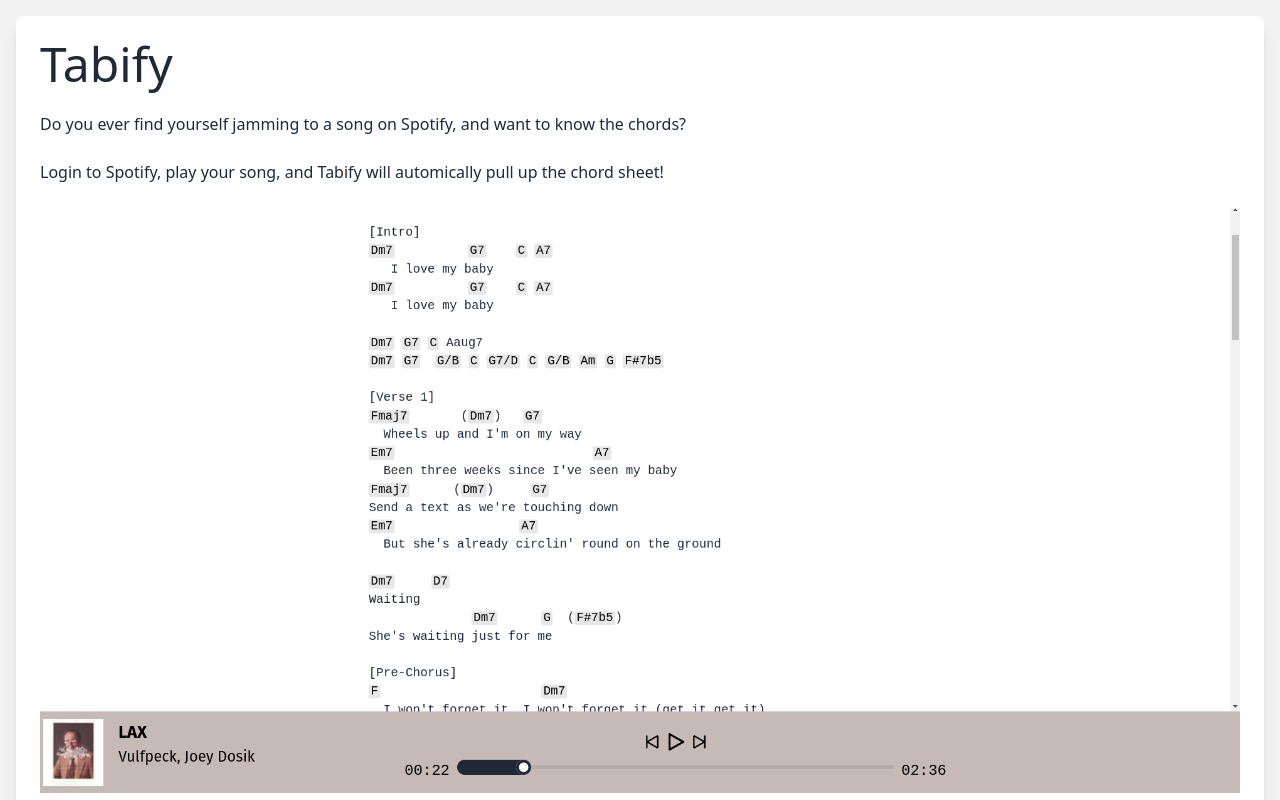
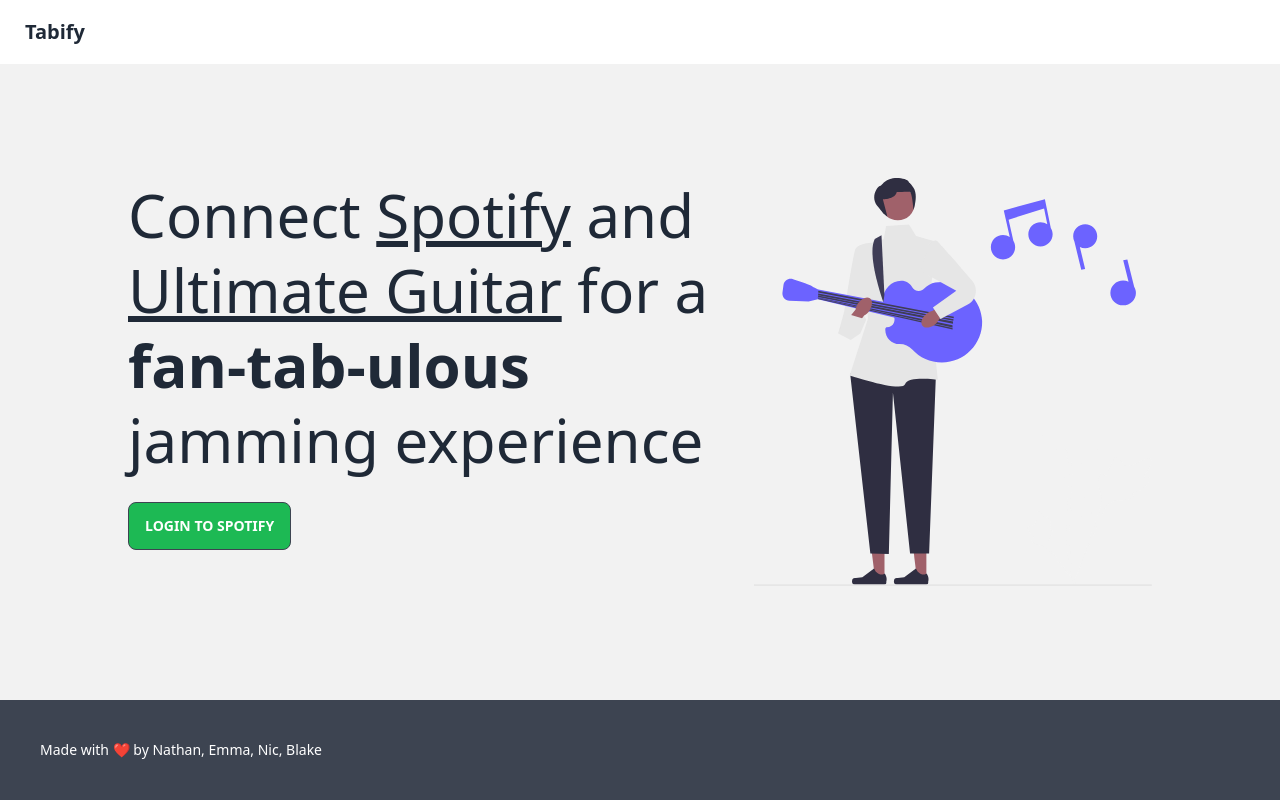
Before and after one commit to Nathanllee1/TabifyV2, a Svelte app: page / in a window 1280 px wide. Shown: the top 800 px of the page. Built offline with nearby package versions, Linux system fonts and the light colour scheme.

Commit message:
Awesome new splash screen

```diff
--- a/src/Splash.svelte
+++ b/src/Splash.svelte
@@ -1,22 +1,31 @@
-<script>
-
-</script>
-<div class="hero min-h-screen bg-base-200">
-    <div class="hero-content flex-col flex-wrap lg:flex-row-reverse gap-14">
-        <div class="shadow-lg rounded-lg p-6 dark:bg-slate-800 bg-white">
-            <h1 class="text-5xl">Tabify</h1>
-            <div class="py-6">
-                Do you ever find yourself jamming to a song on Spotify, and want to know the chords?
+<div class="flex flex-col min-h-screen">
+    <div class="navbar bg-base-100">
+        <div class="btn btn-ghost normal-case text-xl">Tabify</div>
     </div>
+    <div class="hero bg-base-200 align-middle flex-1">
+        <div class="flex justify-items-center w-5/6 max-w-screen-lg">
             <div>
-                Login to Spotify, play your song, and Tabify will automically pull up the chord sheet!
+                <div class="text-6xl font-light leading-tight">
+                    Connect <span class="underline">Spotify</span> and <span class="underline"> Ultimate Guitar</span> for a
+                    <span class="font-extrabold">fan-tab-ulous</span>
+                    jamming experience
                 </div>
-            <br/>
-            <img src="/AppLight.png" alt="app diagram" />
                 <br />
-            <a class="btn" href="/api/login"> Login to Spotify </a>
-
+                <a class="btn " href="/api/login"> Login to Spotify </a>
             </div>
-        <img src="/splash.svg" alt="Guy playing guitar"/>
+            <img src="/splash.svg" alt="Guy playing guitar" />
+            <div />
         </div>
     </div>
+    <footer class="footer p-10 bg-neutral text-neutral-content">
+        <div>
+            Made with ❤️ by Nathan, Emma, Nic, Blake
+        </div>
+    </footer>
+</div>
+
+<style>
+    a {
+        background-color: #1DB954;
+    }
+</style>
```
Lines whose indentation alone changed are shown as unchanged.
